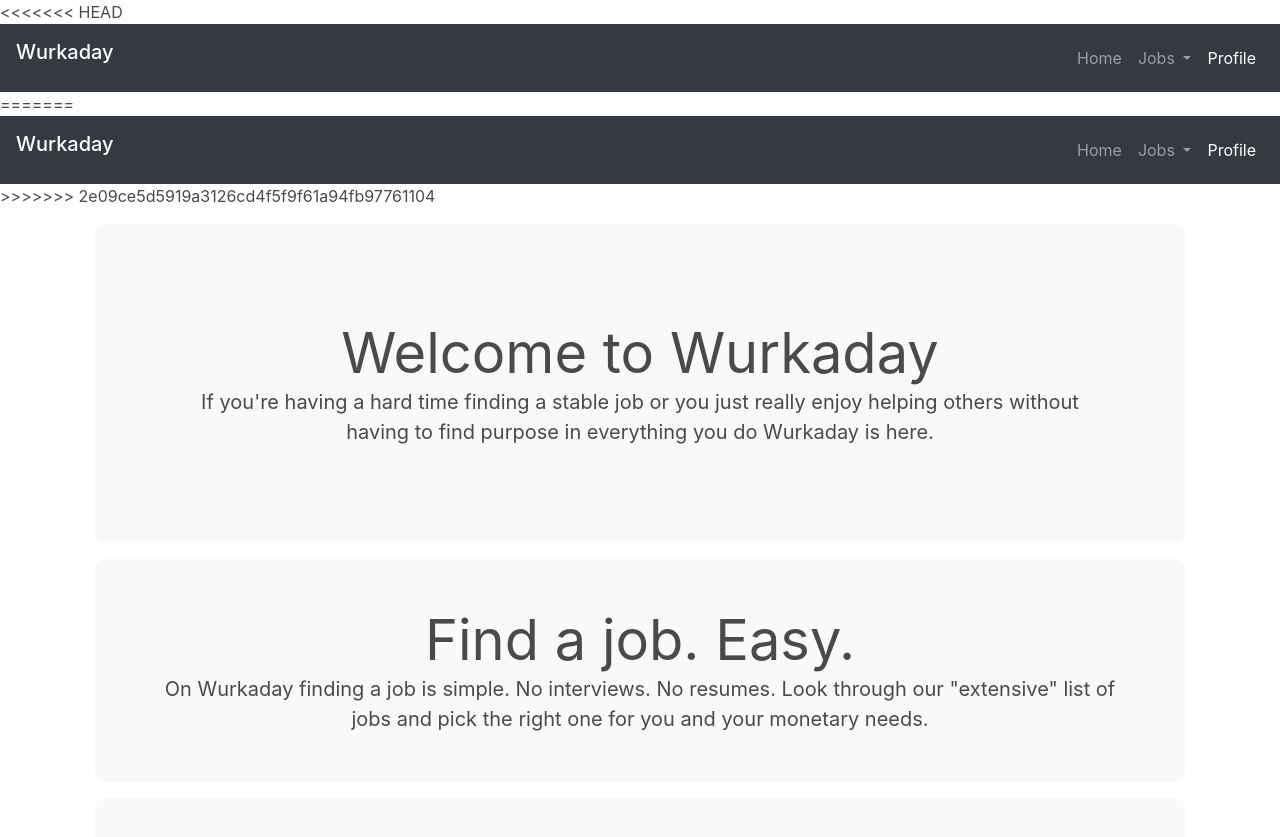
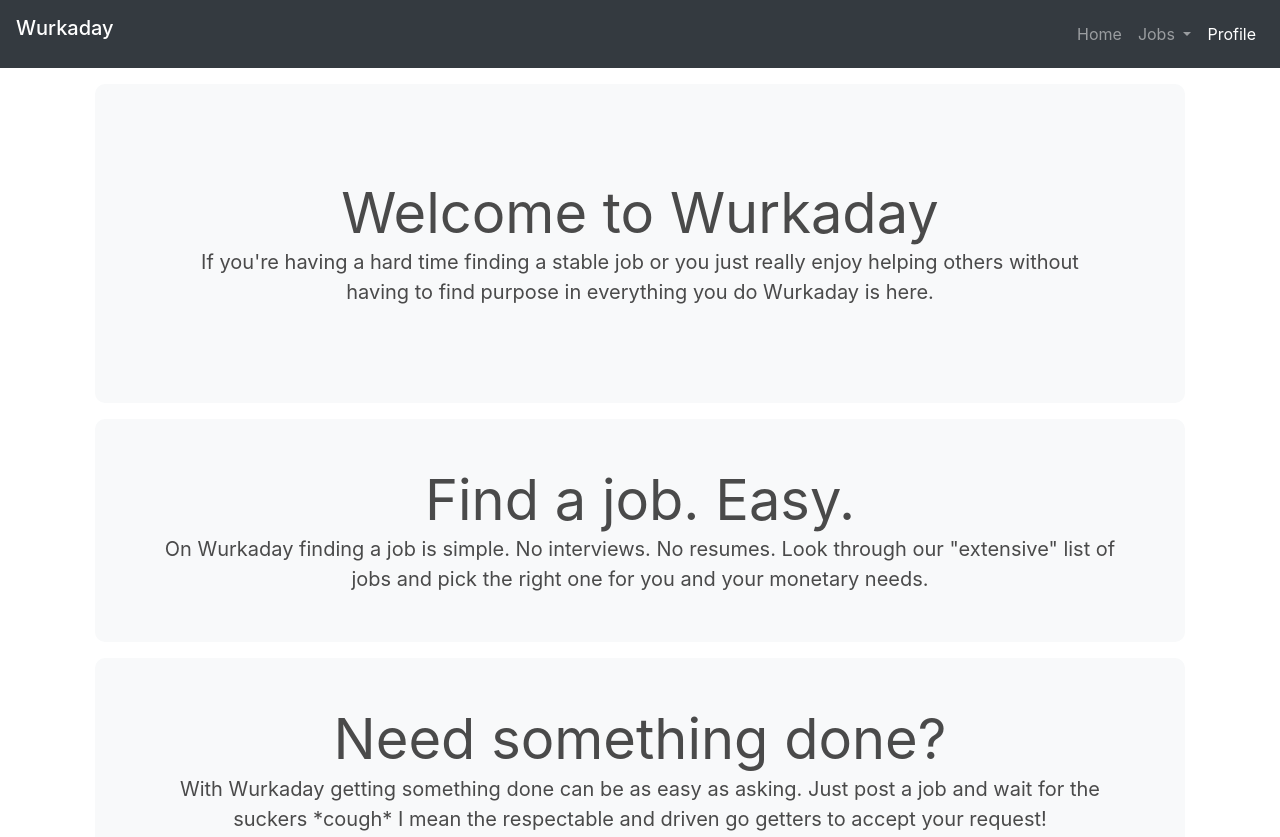
Before and after one commit to mariorents/wurkaday, a website: page public/home.html in a window 1280 px wide. Shown: the top 837 px of the page. Drawn offline with nearby package versions, Linux system fonts and the light colour scheme.

Commit message:
trying to merge

```diff
--- a/public/assets/javascript/wurkaday.js
+++ b/public/assets/javascript/wurkaday.js
@@ -81,7 +81,7 @@ $(document).ready(function () {
 
         // need to continue making the post box
 
-
+        newPostTitle.append()
         // need to append correctly to get bulma media block correct
 
         var newPostCardBody = $("<div>");
--- a/public/home.html
+++ b/public/home.html
@@ -21,7 +21,6 @@
 
 <body>
     <div class="navBar"></div>
-<<<<<<< HEAD
         <nav class="navbar navbar-expand-lg navbar-fixed-top navbar-dark bg-dark">
             <span class="navbar-brand mb-0 h1" id="logo">Wurkaday</span>
             <button class="navbar-toggler" type="button" data-toggle="collapse" data-target="#navbarNavDropdown"
@@ -49,35 +48,6 @@
                 </ul>
             </div>
         </nav>
-=======
-    <nav class="navbar navbar-expand-lg navbar-fixed-top navbar-dark bg-dark">
-        <span class="navbar-brand mb-0 h1" id="logo">Wurkaday</span>
-        <button class="navbar-toggler" type="button" data-toggle="collapse" data-target="#navbarNavDropdown"
-            aria-controls="navbarNavDropdown" aria-expanded="false" aria-label="Toggle navigation">
-            <span class="navbar-toggler-icon"></span>
-        </button>
-        <div class="collapse navbar-collapse justify-content-end" id="navbarNavDropdown">
-            <ul class="navbar-nav">
-                <li class="nav-item">
-                    <a class="nav-link" href="./home.html">Home</a>
-                </li>
-                <li class="nav-item dropdown">
-                    <a class="nav-link dropdown-toggle" href="#" id="navbarDropdownMenuLink" role="button"
-                        data-toggle="dropdown" aria-haspopup="true" aria-expanded="false">
-                        Jobs
-                    </a>
-                    <div class="dropdown-menu" aria-labelledby="navbarDropdownMenuLink">
-                        <a class="dropdown-item" href="#">Post a Job</a>
-                        <a class="dropdown-item" href="#">Find a Job</a>
-                    </div>
-                </li>
-                <li class="nav-item active">
-                    <a class="nav-link" href="./profiles.html">Profile</a>
-                </li>
-            </ul>
-        </div>
-    </nav>
->>>>>>> 2e09ce5d5919a3126cd4f5f9f61a94fb97761104
     </div>
     <div class="container">
         <div class="position-relative overflow-hidden p-3 p-md-5 m-md-3 text-center bg-light" id="hpContent">
```
